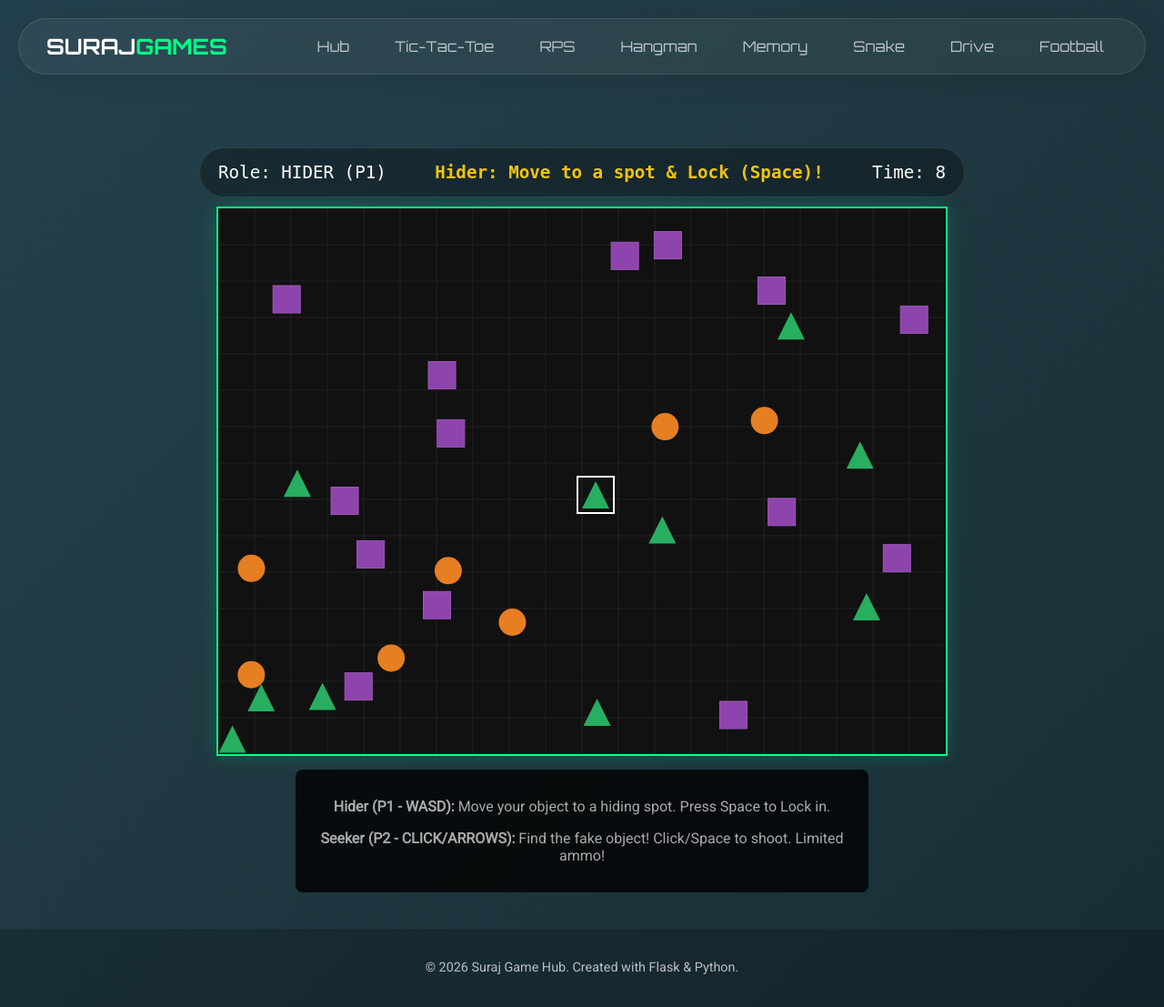
After one commit to Suraj-1000/Tic-Tac-Toe, a Flask app: page /hideseek in a window 1280 px wide. The commit adds this page. Shown: the whole page at 91% size. Run offline with Flask 3, Linux system fonts and the light colour scheme.

Commit message:
feat: Add Neon Carrom and Neon Hunt (Hide & Seek) games

```diff
--- a/app.py
+++ b/app.py
@@ -61,6 +61,14 @@ def futsal():
 @app.route('/penalty')
 def penalty():
     return render_template('penalty.html')
+
+@app.route('/carrom')
+def carrom_page():
+    return render_template('carrom.html')
+
+@app.route('/hideseek')
+def hideseek_page():
+    return render_template('hideseek.html')
 
 # --- HANGMAN API ---
 WORDS = ["PYTHON", "FLASK", "CODING", "GAMING", "SERVER", "DATABASE", "SCRIPT", "VARIABLE", "FUNCTION", "DEVELOPER"]
--- /dev/null
+++ b/static/game_hideseek.js
@@ -0,0 +1,209 @@
+
+const canvas = document.getElementById('huntCanvas');
+const ctx = canvas.getContext('2d');
+
+// Config
+const MAP_WIDTH = 800;
+const MAP_HEIGHT = 600;
+const PROP_SIZE = 30;
+const SEEKER_RADIUS = 15;
+
+// Game State
+let gameState = {
+    phase: 'setup', // 'setup', 'hiding', 'seeking', 'result'
+    timer: 15,
+    props: [], // Real props
+    hider: { x: 0, y: 0, type: 0, locked: false }, // Player 1
+    seeker: { x: 0, y: 0, ammo: 5 }, // Player 2
+    resultMsg: ""
+};
+
+// Assets (Shapes for now)
+const TYPES = ['box', 'barrel', 'tree']; // 0, 1, 2
+
+// Control
+const keys = { w: false, a: false, s: false, d: false, space: false };
+window.addEventListener('keydown', e => {
+    if (e.key === 'w') keys.w = true;
+    if (e.key === 'a') keys.a = true;
+    if (e.key === 's') keys.s = true;
+    if (e.key === 'd') keys.d = true;
+    if (e.key === ' ') handleSpace();
+});
+window.addEventListener('keyup', e => {
+    if (e.key === 'w') keys.w = false;
+    if (e.key === 'a') keys.a = false;
+    if (e.key === 's') keys.s = false;
+    if (e.key === 'd') keys.d = false;
+});
+
+canvas.addEventListener('click', e => {
+    if (gameState.phase === 'seeking') {
+        const rect = canvas.getBoundingClientRect();
+        shoot(e.clientX - rect.left, e.clientY - rect.top);
+    }
+});
+
+function init() {
+    // Generate Map
+    gameState.props = [];
+    for (let i = 0; i < 30; i++) {
+        gameState.props.push({
+            x: Math.random() * (MAP_WIDTH - PROP_SIZE),
+            y: Math.random() * (MAP_HEIGHT - PROP_SIZE),
+            type: Math.floor(Math.random() * 3)
+        });
+    }
+
+    // Init Players
+    gameState.hider.x = MAP_WIDTH / 2;
+    gameState.hider.y = MAP_HEIGHT / 2;
+    gameState.hider.type = Math.floor(Math.random() * 3);
+    gameState.hider.locked = false;
+
+    gameState.seeker.x = -100; // Off screen
+    gameState.seeker.ammo = 3;
+
+    startPhase('hiding');
+}
+
+function startPhase(p) {
+    gameState.phase = p;
+    if (p === 'hiding') {
+        gameState.timer = 15;
+        gameState.resultMsg = "Hider: Move to a spot & Lock (Space)!";
+    } else if (p === 'seeking') {
+        gameState.timer = 30;
+        gameState.resultMsg = "Seeker: Find the fake! Click to shoot.";
+    }
+}
+
+function handleSpace() {
+    if (gameState.phase === 'hiding') {
+        gameState.hider.locked = true;
+        // Early start if locked?
+        // Let timer run out to give Seeker time to come back
+    }
+}
+
+function shoot(x, y) {
+    if (gameState.seeker.ammo <= 0) return;
+    gameState.seeker.ammo--;
+
+    // Check hit on Hider
+    // Hider is just another prop visually
+    // Hitbox
+    let hx = gameState.hider.x;
+    let hy = gameState.hider.y;
+
+    if (x > hx && x < hx + PROP_SIZE && y > hy && y < hy + PROP_SIZE) {
+        endGame('seeker');
+    } else if (gameState.seeker.ammo === 0) {
+        endGame('hider');
+    }
+}
+
+function endGame(winner) {
+    gameState.phase = 'result';
+    gameState.resultMsg = winner === 'seeker' ? "SEEKER WINS! Found the fake." : "HIDER WINS! Survived.";
+    setTimeout(init, 4000);
+}
+
+function update() {
+    // Timer
+    if (gameState.period % 60 === 0 && gameState.timer > 0) gameState.timer--;
+
+    if (gameState.phase === 'hiding') {
+        if (!gameState.hider.locked) {
+            let speed = 4;
+            if (keys.w) gameState.hider.y -= speed;
+            if (keys.s) gameState.hider.y += speed;
+            if (keys.a) gameState.hider.x -= speed;
+            if (keys.d) gameState.hider.x += speed;
+
+            // Keep in bounds
+            gameState.hider.x = Math.max(0, Math.min(MAP_WIDTH - PROP_SIZE, gameState.hider.x));
+            gameState.hider.y = Math.max(0, Math.min(MAP_HEIGHT - PROP_SIZE, gameState.hider.y));
+        }
+
+        if (gameState.timer <= 0) {
+            startPhase('seeking');
+        }
+    } else if (gameState.phase === 'seeking') {
+        if (gameState.timer <= 0) {
+            endGame('hider');
+        }
+    }
+
+    draw();
+    gameState.period++;
+    requestAnimationFrame(update);
+}
+gameState.period = 0;
+
+function drawProp(ctx, x, y, type) {
+    if (type === 0) { // Box
+        ctx.fillStyle = '#8e44ad';
+        ctx.fillRect(x, y, PROP_SIZE, PROP_SIZE);
+        ctx.strokeStyle = '#9b59b6';
+        ctx.strokeRect(x, y, PROP_SIZE, PROP_SIZE);
+    } else if (type === 1) { // Barrel
+        ctx.fillStyle = '#e67e22';
+        ctx.beginPath(); ctx.arc(x + PROP_SIZE / 2, y + PROP_SIZE / 2, PROP_SIZE / 2, 0, Math.PI * 2); ctx.fill();
+    } else { // Tree
+        ctx.fillStyle = '#27ae60';
+        ctx.beginPath();
+        ctx.moveTo(x + PROP_SIZE / 2, y);
+        ctx.lineTo(x + PROP_SIZE, y + PROP_SIZE);
+        ctx.lineTo(x, y + PROP_SIZE);
+        ctx.fill();
+    }
+}
+
+function draw() {
+    ctx.clearRect(0, 0, MAP_WIDTH, MAP_HEIGHT);
+
+    // Background Grid
+    ctx.strokeStyle = '#222';
+    ctx.lineWidth = 1;
+    for (let i = 0; i < MAP_WIDTH; i += 40) { ctx.beginPath(); ctx.moveTo(i, 0); ctx.lineTo(i, MAP_HEIGHT); ctx.stroke(); }
+    for (let i = 0; i < MAP_HEIGHT; i += 40) { ctx.beginPath(); ctx.moveTo(0, i); ctx.lineTo(MAP_WIDTH, i); ctx.stroke(); }
+
+    // Draw Props (Decoys)
+    gameState.props.forEach(p => drawProp(ctx, p.x, p.y, p.type));
+
+    // Draw Hider
+    // If Seeking phase, Hider looks EXACTLY like a prop
+    // If Hiding phase, Hider might glow to show player
+    if (gameState.phase !== 'result') {
+        drawProp(ctx, gameState.hider.x, gameState.hider.y, gameState.hider.type);
+
+        if (gameState.phase === 'hiding') {
+            // Glow indicator
+            ctx.strokeStyle = 'white';
+            ctx.lineWidth = 2;
+            ctx.strokeRect(gameState.hider.x - 5, gameState.hider.y - 5, PROP_SIZE + 10, PROP_SIZE + 10);
+        }
+    } else {
+        // Result: Reveal Hider
+        ctx.fillStyle = 'rgba(255, 0, 0, 0.5)';
+        ctx.fillRect(gameState.hider.x, gameState.hider.y, PROP_SIZE, PROP_SIZE);
+        drawProp(ctx, gameState.hider.x, gameState.hider.y, gameState.hider.type);
+    }
+
+    // Draw Seeker (Mouse Cursor basically, or reticle)
+    if (gameState.phase === 'seeking') {
+        // We rely on mouse cursor, but let's show ammo
+        ctx.fillStyle = 'white';
+        ctx.font = '20px monospace';
+        ctx.fillText(`Ammo: ${gameState.seeker.ammo}`, 10, 30);
+    }
+
+    // Update DOM
+    document.getElementById('timeDisplay').innerText = gameState.timer;
+    document.getElementById('phaseDisplay').innerText = gameState.resultMsg || (gameState.phase === 'hiding' ? "HIDER'S TURN" : "SEEKER'S TURN");
+    document.getElementById('roleDisplay').innerText = gameState.phase === 'hiding' ? "HIDER (P1)" : "SEEKER (P2)";
+}
+
+init();
+update();
--- /dev/null
+++ b/templates/hideseek.html
@@ -0,0 +1,64 @@
+{% extends "base.html" %}
+
+{% block title %}Neon Hunt: Hide & Seek{% endblock %}
+
+{% block head %}
+<style>
+    .game-container {
+        display: flex;
+        flex-direction: column;
+        align-items: center;
+        margin-top: 20px;
+    }
+
+    canvas {
+        background: #111;
+        border: 2px solid #00ff88;
+        box-shadow: 0 0 20px rgba(0, 255, 136, 0.2);
+    }
+
+    .hud {
+        display: flex;
+        justify-content: space-between;
+        width: 800px;
+        color: white;
+        margin-bottom: 10px;
+        font-family: monospace;
+        font-size: 1.2rem;
+    }
+
+    .instructions {
+        margin-top: 15px;
+        color: #aaa;
+        background: rgba(0, 0, 0, 0.8);
+        padding: 15px;
+        border-radius: 8px;
+        text-align: center;
+        max-width: 600px;
+    }
+
+    .phase-display {
+        color: #f1c40f;
+        font-weight: bold;
+    }
+</style>
+{% endblock %}
+
+{% block content %}
+<div class="game-container">
+    <div class="hud">
+        <div>Role: <span id="roleDisplay">HIDER</span></div>
+        <div class="phase-display" id="phaseDisplay">SETUP PHASE</div>
+        <div>Time: <span id="timeDisplay">30</span></div>
+    </div>
+
+    <canvas id="huntCanvas" width="800" height="600"></canvas>
+
+    <div class="instructions">
+        <p><strong>Hider (P1 - WASD):</strong> Move your object to a hiding spot. Press Space to Lock in.</p>
+        <p><strong>Seeker (P2 - CLICK/ARROWS):</strong> Find the fake object! Click/Space to shoot. Limited ammo!</p>
+    </div>
+</div>
+
+<script src="{{ url_for('static', filename='game_hideseek.js') }}?v={{ range(1, 10000) | random }}"></script>
+{% endblock %}
```
Also changed, not shown: static/game_carrom.js (added, +305 -0 lines), templates/carrom.html (added, +52 -0 lines), templates/hub.html (+12 -0 lines).
